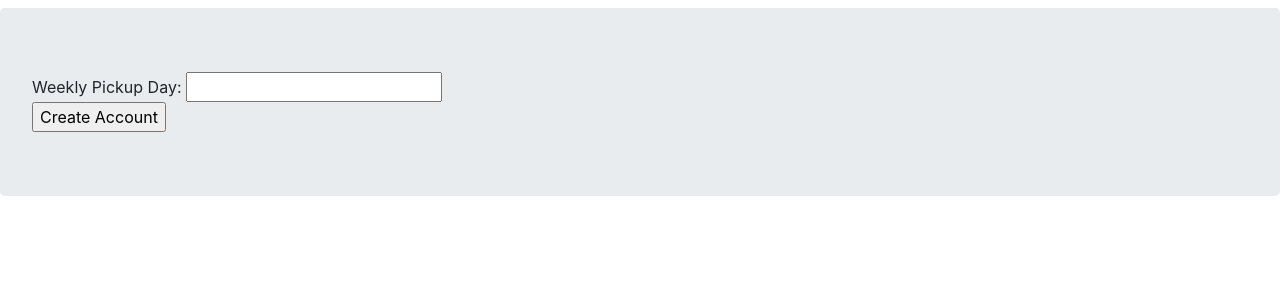
After one commit to dylanbram354/TrashCollector, a Django app: template trash_collector/customers/templates/customers/change_pickup.html in a window 1280 px wide. The commit adds this page. Shown: the top 300 px of the page. Run offline with Django 3.2, Linux system fonts and the light colour scheme; the template is opened without the code that fills it, so the values that code supplies are empty; some libraries are stand-ins or nearby versions.

Commit message:
created function change the pick_up date

```diff
--- /dev/null
+++ b/trash_collector/customers/templates/customers/change_pickup.html
@@ -0,0 +1,16 @@
+{% extends "base.html" %}
+{% block content %}
+
+<div class="account-container">
+    <div class="jumbotron">
+        <form action="" method="post">
+            {% csrf_token %}
+
+            Weekly Pickup Day: <input type='text' name='pickup_day' id='pickup_day' value="{{user.pickup_day}}"><br>
+
+            <input type="submit" value="Create Account">
+        </form>
+    </div>
+</div>
+
+{% endblock %}
--- a/trash_collector/customers/urls.py
+++ b/trash_collector/customers/urls.py
@@ -8,5 +8,6 @@ app_name = "customers"
 urlpatterns = [
     path('', views.index, name="index"),
     path('create/', views.create, name='create'),
-    path('account_view/', views.account_view, name='account_view')
+    path('account_view/', views.account_view, name='account_view'),
+    path('change_pickup/', views.change_pickup, name='change_pickup')
 ]
--- a/trash_collector/templates/base.html
+++ b/trash_collector/templates/base.html
@@ -17,6 +17,9 @@
             </li>
             <li class="nav-link">
               <a href="{% url 'customers:account_view' %} ">View Account Details</a>
+            </li>
+            <li class="nav-link">
+              <a href="{% url 'customers:change_pickup' %} ">Change Pickup day</a>
             </li>
           </ul>
        </div>
```
Also changed, not shown: trash_collector/customers/views.py (+18 -2 lines).
